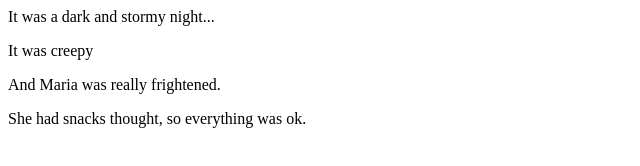
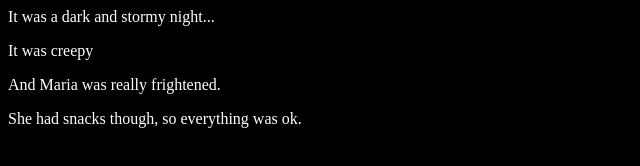
Before and after one commit to scharfans/fireside-story, a plain HTML site: page index.html in a window 1280 px wide. Shown: the whole page, without its empty margins (0-640 px from the left). Drawn offline with Linux system fonts and the light colour scheme.

Commit message:
Added style.css

```diff
--- a/index.html
+++ b/index.html
@@ -1,8 +1,11 @@
 <html>
+    <head>
+        <link rel="stylesheet" type="text/css" href="style.css">
+    </head>
   <body>
     <p>It was a dark and stormy night...</p>
     <p>It was creepy</p>
     <p>And Maria was really frightened.</p>
-    <p>She had snacks thought, so everything was ok.</p>
+    <p>She had snacks though, so everything was ok.</p>
   </body>
 </html>
--- /dev/null
+++ b/style.css
@@ -0,0 +1,4 @@
+body {
+    color: white;
+    background-color: black;
+  }
```
